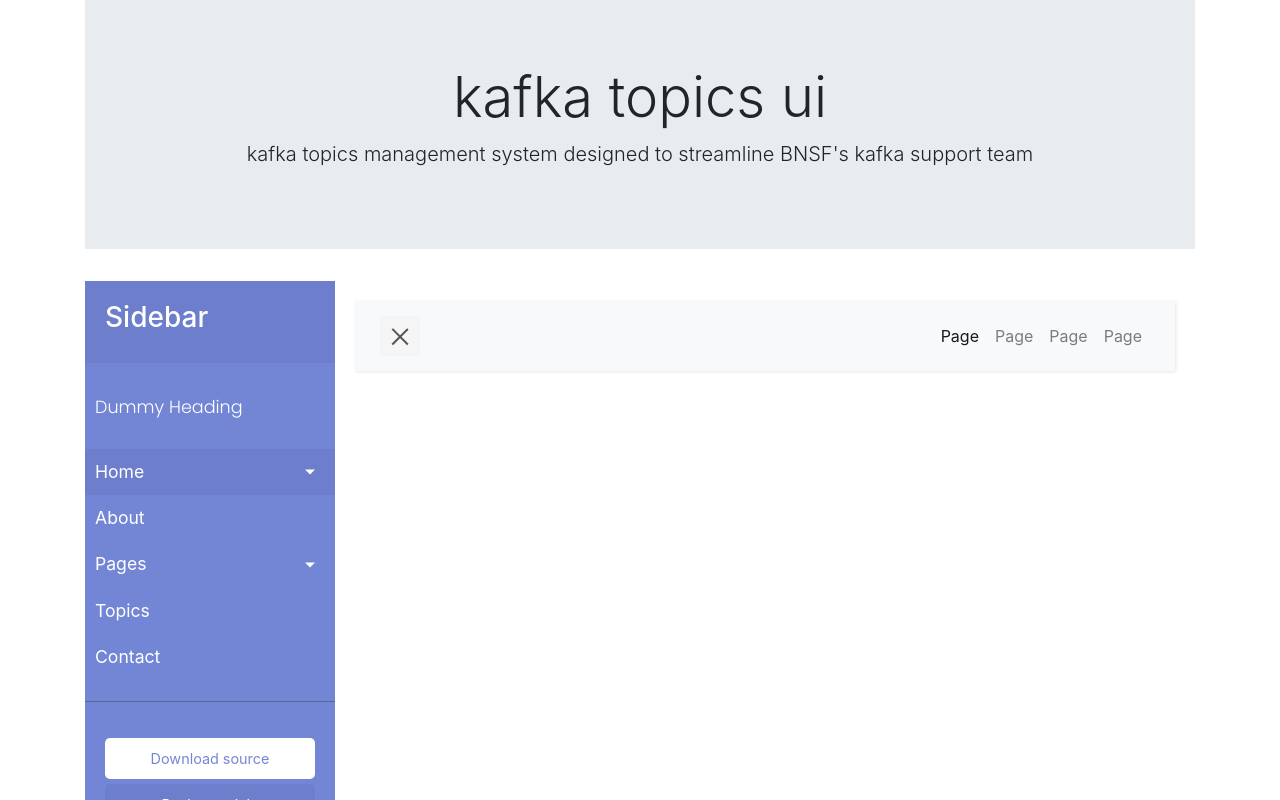
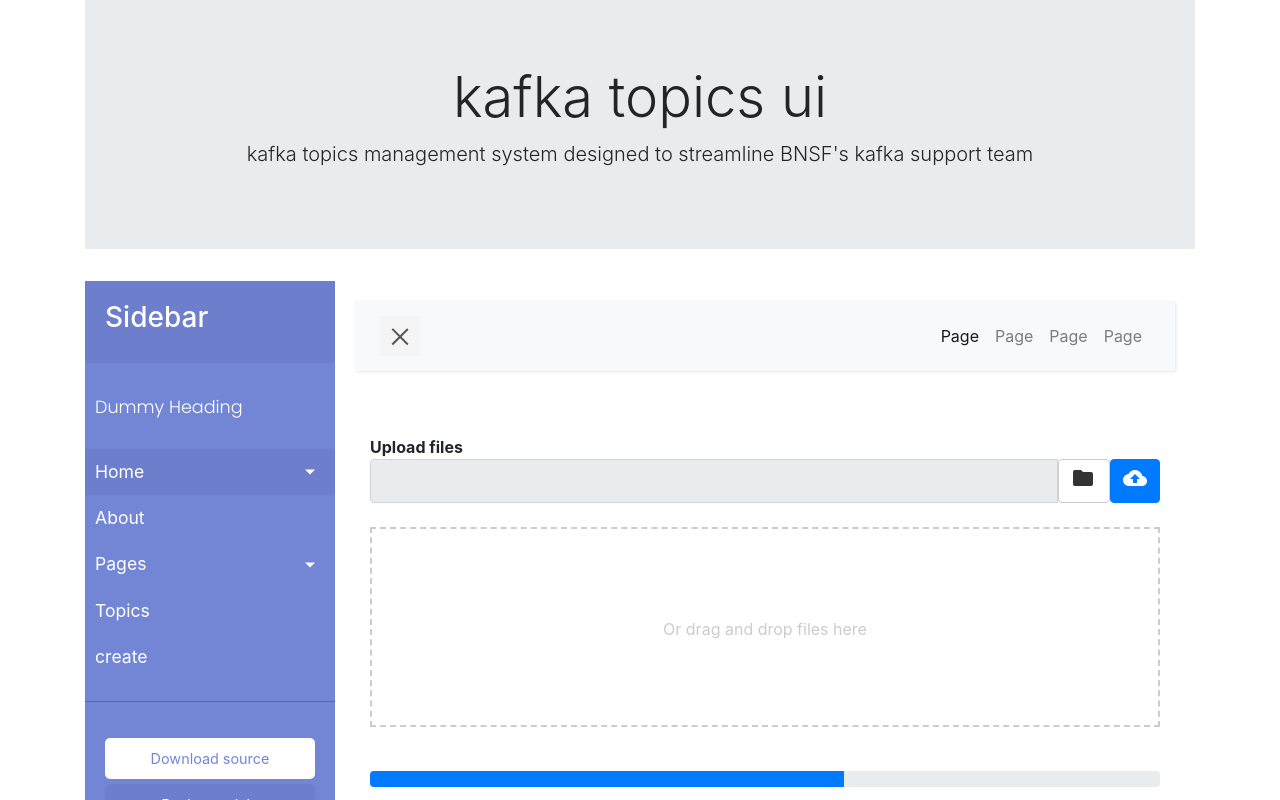
Before and after one commit to bkconazole/kafka-ui, an Angular app: page /create in a window 1280 px wide. Before the commit this address led to /. Shown: the top 800 px of the page. Built offline with nearby package versions, Linux system fonts and the light colour scheme.

Commit message:
minor code refactor + create-topic component implementation

```diff
--- a/src/app/app-routing.module.ts
+++ b/src/app/app-routing.module.ts
@@ -4,11 +4,16 @@
 import { TopicAclsComponent } from './components/topic-acls/topic-acls.component';
 import { TopicConfigsComponent } from './components/topic-configs/topic-configs.component';
 import { TopicDescriptionComponent } from './components/topic-description/topic-description.component';
+import { CreateTopicComponent } from './components/create-topic/create-topic.component';
 
 const routes: Routes = [
   {
     path : 'topics',
     component : TopicsComponent
+  },
+  {
+    path: 'create',
+    component: CreateTopicComponent
   },
   {
     path : 'topics/description/:topic',
--- a/src/app/app.module.ts
+++ b/src/app/app.module.ts
@@ -9,6 +9,7 @@
 import { TopicDescriptionComponent } from './components/topic-description/topic-description.component';
 import { TopicConfigsComponent } from './components/topic-configs/topic-configs.component';
 import { TopicAclsComponent } from './components/topic-acls/topic-acls.component';
+import { CreateTopicComponent } from './components/create-topic/create-topic.component';
 
 
 @NgModule({
@@ -18,7 +19,8 @@
     TopicsComponent,
     TopicDescriptionComponent,
     TopicConfigsComponent,
-    TopicAclsComponent
+    TopicAclsComponent,
+    CreateTopicComponent
   ],
   imports: [
     BrowserModule,
--- /dev/null
+++ b/src/app/components/create-topic/create-topic.component.html
@@ -0,0 +1,46 @@
+
+<div class="container"> <br />
+  <div class="row">
+
+    <div class="col-md-12">
+    <div class="panel panel-default">
+      <div class="panel-heading"><strong>Upload files</strong> <small> </small></div>
+      <div class="panel-body">
+        <div class="input-group image-preview">
+          <input placeholder="" type="text" class="form-control image-preview-filename" disabled="disabled">
+          <!-- don't give a name === doesn't send on POST/GET -->
+          <span class="input-group-btn">
+          <!-- image-preview-clear button -->
+          <button type="button" class="btn btn-default image-preview-clear" style="display:none;"> <span class="glyphicon glyphicon-remove"></span> Clear </button>
+          <!-- image-preview-input -->
+          <div class="btn btn-default image-preview-input"><i class="material-icons">
+              folder
+              </i> <span class="image-preview-input-title"></span>
+            <input type="file" accept="image/png, image/jpeg, image/gif" name="input-file-preview"/>
+            <!-- rename it -->
+          </div>
+          <button type="button" class="btn btn-labeled btn-primary"> <span class="btn-label"><i class="material-icons">
+              cloud_upload
+              </i> </span></button>
+          </span> </div>
+        <!-- /input-group image-preview [TO HERE]-->
+
+        <br />
+
+        <!-- Drop Zone -->
+        <div class="upload-drop-zone" id="drop-zone"> Or drag and drop files here </div>
+        <br />
+        <!-- Progress Bar -->
+        <div class="progress">
+          <div class="progress-bar" role="progressbar" aria-valuenow="60" aria-valuemin="0" aria-valuemax="100" style="width: 60%;"> <span class="sr-only">60% Complete</span> </div>
+        </div>
+        <br />
+
+      </div>
+    </div>
+  </div>
+
+
+
+</div>
+</div>
--- /dev/null
+++ b/src/app/components/create-topic/create-topic.component.scss
@@ -0,0 +1,44 @@
+/* layout.css Style */
+.upload-drop-zone {
+    height: 200px;
+    border-width: 2px;
+    margin-bottom: 20px;
+  }
+
+  /* skin.css Style*/
+  .upload-drop-zone {
+    color: #ccc;
+    border-style: dashed;
+    border-color: #ccc;
+    line-height: 200px;
+    text-align: center
+  }
+  .upload-drop-zone.drop {
+    color: #222;
+    border-color: #222;
+  }
+
+
+
+  .image-preview-input {
+      position: relative;
+      overflow: hidden;
+      margin: 0px;
+      color: #333;
+      background-color: #fff;
+      border-color: #ccc;
+  }
+  .image-preview-input input[type=file] {
+      position: absolute;
+      top: 0;
+      right: 0;
+      margin: 0;
+      padding: 0;
+      font-size: 20px;
+      cursor: pointer;
+      opacity: 0;
+      filter: alpha(opacity=0);
+  }
+  .image-preview-input-title {
+      margin-left:2px;
+  }
--- /dev/null
+++ b/src/app/components/create-topic/create-topic.component.ts
@@ -0,0 +1,15 @@
+import { Component, OnInit } from '@angular/core';
+
+@Component({
+  selector: 'app-create-topic',
+  templateUrl: './create-topic.component.html',
+  styleUrls: ['./create-topic.component.scss']
+})
+export class CreateTopicComponent implements OnInit {
+
+  constructor() { }
+
+  ngOnInit() {
+  }
+
+}
--- a/src/app/components/sidebar/sidebar.component.html
+++ b/src/app/components/sidebar/sidebar.component.html
@@ -53,16 +53,16 @@
                 <a routerLink="topics">Topics</a>
             </li>
             <li>
-                <a href="#">Contact</a>
+                <a routerLink="create">create</a>
             </li>
         </ul>
 
         <ul class="list-unstyled CTAs">
             <li>
-                <a href="https://bootstrapious.com/tutorial/files/sidebar.zip" class="download">Download source</a>
+                <a href="#" class="download">Download source</a>
             </li>
             <li>
-                <a href="https://bootstrapious.com/p/bootstrap-sidebar" class="article">Back to article</a>
+                <a href="#" class="article">Back to article</a>
             </li>
         </ul>
     </nav>
--- a/src/app/components/topic-configs/topic-configs.component.html
+++ b/src/app/components/topic-configs/topic-configs.component.html
@@ -1,6 +1,84 @@
-<p>
-  {{configs$.partitions}}
-  {{configs$.replicas}}
-  {{configs$["retention.bytes"]}}
-  {{configs$["segment.bytes"]}}
-</p>
+
+<div class="container">
+  <section>
+    <div class="col-md-4 text-center">
+      <div class="panel panel-success panel-pricing">
+        <div class="panel-heading">
+          <i class="fa fa-desktop"></i>
+          <h3>configs</h3>
+        </div>
+        <div class="panel-body text-center">
+          <p>
+            <strong>{{topic$ | lowercase}}</strong>
+          </p>
+        </div>
+        <ul class="list-group text-center">
+          <li class="list-group-item">
+            <div class="row">
+              <div class="col">
+                partitions
+              </div>
+              <div class="col">
+                {{configs$.partitions}}
+              </div>
+            </div>
+          </li>
+          <li class="list-group-item">
+              <div class="row">
+                <div class="col">
+                    replicas
+                </div>
+                <div class="col">
+                    {{configs$.replicas}}
+                </div>
+              </div>
+            </li>
+            <li class="list-group-item">
+                <div class="row">
+                  <div class="col">
+                    segment.bytes
+                  </div>
+                  <div class="col">
+                    {{configs$['segment.bytes']}}
+                  </div>
+                </div>
+              </li>
+              <li class="list-group-item">
+                  <div class="row">
+                    <div class="col">
+                      retention.bytes
+                    </div>
+                    <div class="col">
+                      {{configs$['retention.bytes']}}
+                    </div>
+                  </div>
+                </li>
+                <li class="list-group-item">
+                    <div class="row">
+                      <div class="col">
+                        retention.ms
+                      </div>
+                      <div class="col">
+                        {{configs$['retention.ms']}}
+                      </div>
+                    </div>
+                  </li>
+                  <li class="list-group-item">
+                      <div class="row">
+                        <div class="col">
+                          cleanup.policy
+                        </div>
+                        <div class="col">
+                          {{configs$['cleanup.policy']}}
+                        </div>
+                      </div>
+                    </li>
+        </ul>
+        <div class="panel-footer">
+          <a class="btn btn-lg btn-block btn-success" href="#">topics</a>
+        </div>
+      </div>
+    </div>
+    <!-- /item -->
+  </section>
+</div>
--- a/src/app/components/topic-configs/topic-configs.component.scss
+++ b/src/app/components/topic-configs/topic-configs.component.scss
@@ -0,0 +1,36 @@
+@import url("http://maxcdn.bootstrapcdn.com/font-awesome/4.2.0/css/font-awesome.min.css");
+
+.panel-pricing {
+  -moz-transition: all .3s ease;
+  -o-transition: all .3s ease;
+  -webkit-transition: all .3s ease;
+}
+.panel-pricing:hover {
+  box-shadow: 0px 0px 30px rgba(0, 0, 0, 0.2);
+}
+.panel-pricing .panel-heading {
+  padding: 20px 10px;
+}
+.panel-pricing .panel-heading .fa {
+  margin-top: 10px;
+  font-size: 58px;
+}
+.panel-pricing .list-group-item {
+  color: #777777;
+  border-bottom: 1px solid rgba(250, 250, 250, 0.5);
+}
+.panel-pricing .list-group-item:last-child {
+  border-bottom-right-radius: 0px;
+  border-bottom-left-radius: 0px;
+}
+.panel-pricing .list-group-item:first-child {
+  border-top-right-radius: 0px;
+  border-top-left-radius: 0px;
+}
+.panel-pricing .panel-body {
+  background-color: #f0f0f0;
+  font-size: 40px;
+  color: #777777;
+  padding: 20px;
+  margin: 0px;
+}
--- a/src/app/components/topic-configs/topic-configs.component.ts
+++ b/src/app/components/topic-configs/topic-configs.component.ts
@@ -8,18 +8,18 @@
   styleUrls: ['./topic-configs.component.scss']
 })
 export class TopicConfigsComponent implements OnInit {
-
+  topic$: Object;
   configs$: Object;
 
   constructor( private data: DataService, private route: ActivatedRoute ) {
     this.route.params.subscribe(
-      params => this.configs$ = params.topic
+      params => this.topic$ = params.topic
     );
   }
 
   ngOnInit() {
     let self=this;
-    this.data.getDescription(this.configs$).subscribe(
+    this.data.getDescription(this.topic$).subscribe(
       data => this.configs$ = data
     );
   }
--- a/src/app/components/topic-description/topic-description.component.ts
+++ b/src/app/components/topic-description/topic-description.component.ts
@@ -23,7 +23,7 @@
       data => this.description$ = data
     );
 
-    //$('#myModal').modal('show');
+    $('#myModal').modal('show');
   }
 
 }
```
Also changed, not shown: 1 other file (tests, documents, lock files or other folders).
